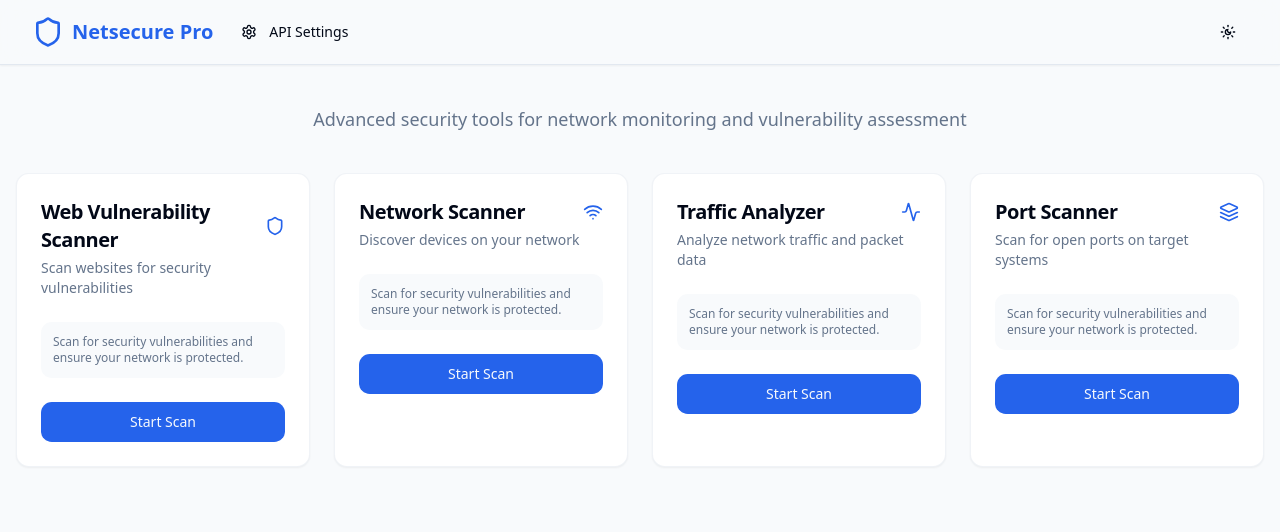
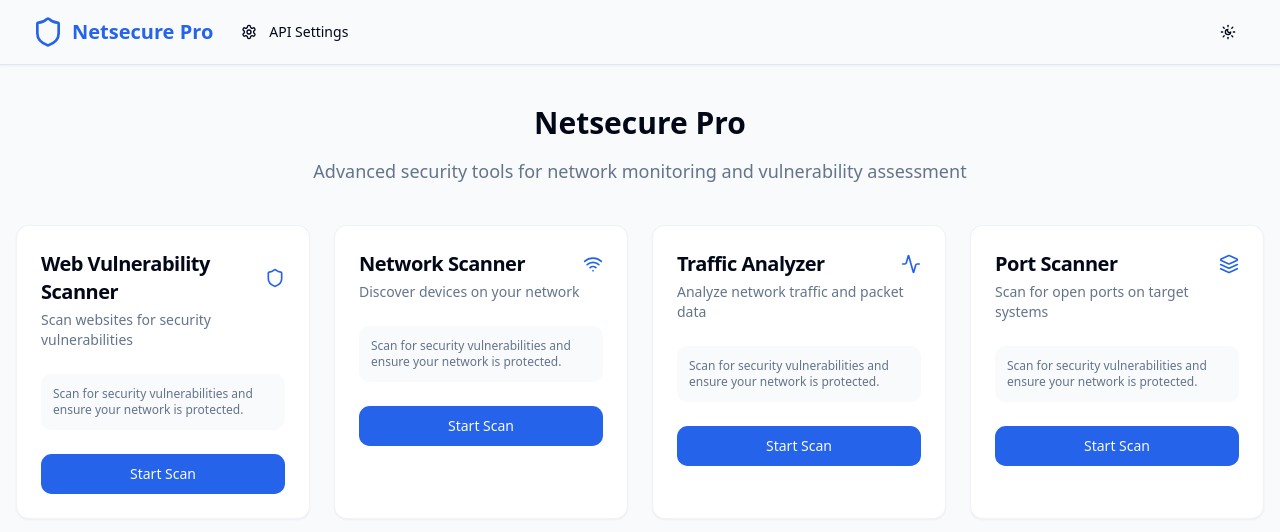
Before and after one commit to IreneAl-Caligo/netsecure-pro, a React (Vite) app: page / in a window 1280 px wide. Shown: the top 532 px of the page. Built offline with nearby package versions, Linux system fonts and the light colour scheme.

Commit message:
Add header to dashboard
Adds "Netsecure Pro" header above the dashboard description.

```diff
--- a/src/pages/Dashboard.tsx
+++ b/src/pages/Dashboard.tsx
@@ -71,6 +71,7 @@ export default function Dashboard({ apiKeysConfigured }: DashboardProps) {
       {!activeScanner ? (
         <div className="space-y-10 animate-fade-in">
           <div className="text-center space-y-4">
+            <h1 className="text-3xl font-bold mb-2">Netsecure Pro</h1>
             <p className="text-lg text-muted-foreground max-w-2xl mx-auto">
               Advanced security tools for network monitoring and vulnerability assessment
             </p>
--- a/src/pages/Index.tsx
+++ b/src/pages/Index.tsx
@@ -1,10 +1,10 @@
-
 import { Layout } from "@/components/Layout";
 import Dashboard from "./Dashboard";
 import { ThemeProvider } from "@/providers/ThemeProvider";
 import { useEffect, useState } from "react";
 import { scannerApi } from "@/services/ScannerApiService";
 import { useToast } from "@/components/ui/use-toast";
+import { ApiSettingsView } from "@/components/scanner/ApiSettingsView";
 
 const Index = () => {
   const { toast } = useToast();
```
